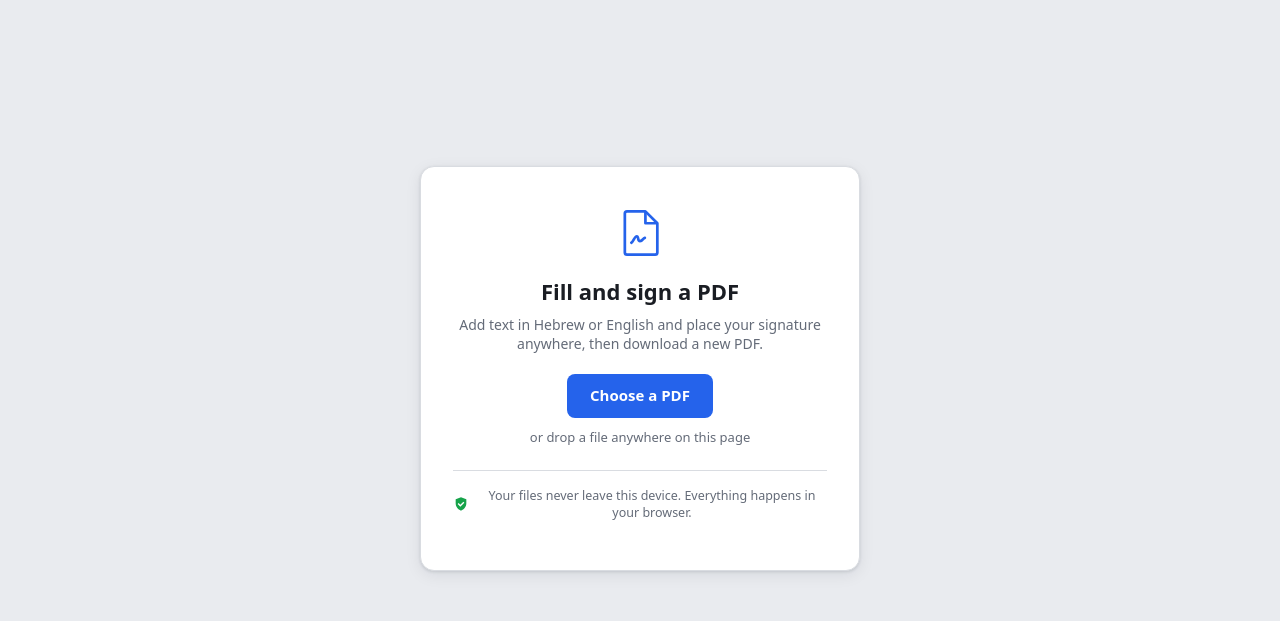
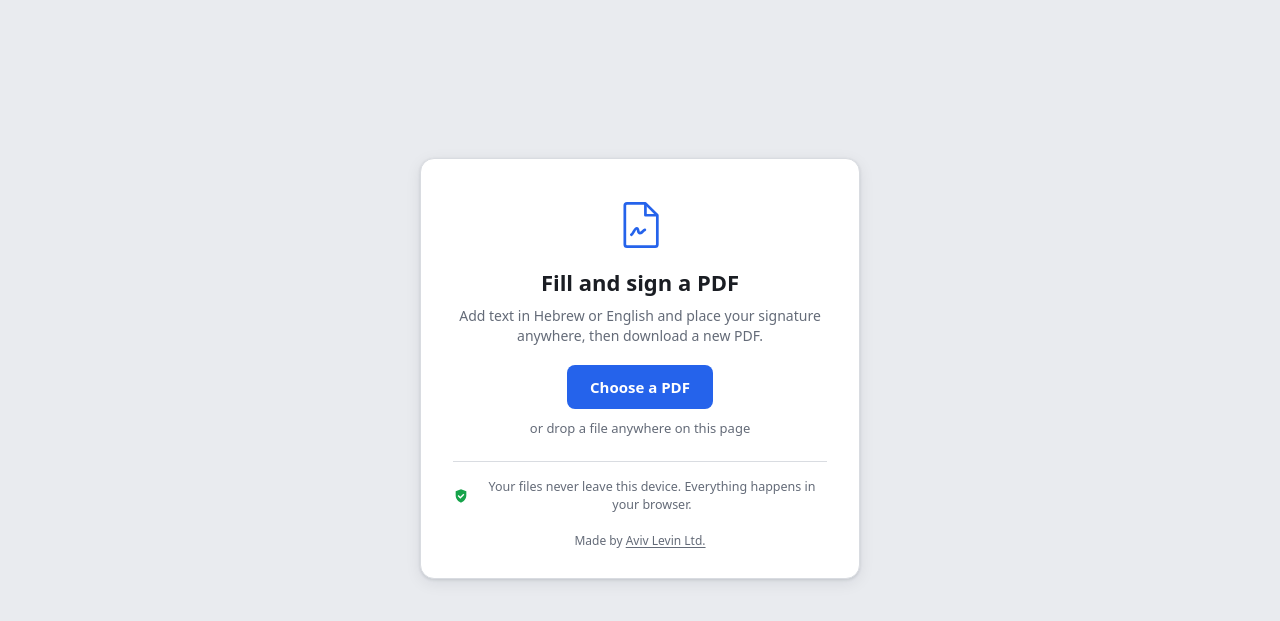
Before and after one commit to AvivLevinLtd/FillAndSignPDF, a website built with Vite: page index.html in a window 1280 px wide. Shown: the part 57-678 px from the top of the page. Built offline with nearby package versions, Linux system fonts and the light colour scheme.

Commit message:
License under GPL-3.0 and credit Aviv Levin Ltd.
Add the GPL-3.0 text, set the package license to GPL-3.0-or-later, add a
copyright notice to the README, and link to avivlevin.com from the start
screen.

Co-Authored-By: Claude Opus 5.5 <noreply@anthropic.com>

```diff
--- a/index.html
+++ b/index.html
@@ -84,6 +84,7 @@
             <svg viewBox="0 0 24 24" aria-hidden="true"><path d="M12 2 4 5v6c0 5 3.4 9.4 8 11 4.6-1.6 8-6 8-11V5l-8-3Zm-1 14-4-4 1.4-1.4L11 13.2l4.6-4.6L17 10l-6 6Z"/></svg>
             Your files never leave this device. Everything happens in your browser.
           </p>
+          <p class="credit">Made by <a href="https://avivlevin.com" target="_blank" rel="noopener">Aviv Levin Ltd.</a></p>
         </div>
       </section>
       <div id="pages" class="pages"></div>
--- a/package.json
+++ b/package.json
@@ -16,7 +16,7 @@
   },
   "keywords": [],
   "author": "",
-  "license": "ISC",
+  "license": "GPL-3.0-or-later",
   "type": "module",
   "bugs": {
     "url": "https://github.com/AvivLevinLtd/FillAndSignPDF/issues"
--- a/src/style.css
+++ b/src/style.css
@@ -459,6 +459,20 @@ body.has-doc .empty {
   color: #16a34a;
 }
 
+.empty .credit {
+  margin: 14px 0 0;
+  font-size: 12px;
+}
+
+.credit a {
+  color: inherit;
+  text-underline-offset: 2px;
+}
+
+.credit a:hover {
+  color: var(--accent);
+}
+
 /* ---------- Drop overlay & toast ---------- */
 
 .drop-overlay {
```
Also changed, not shown: README.md, 2 other files.
